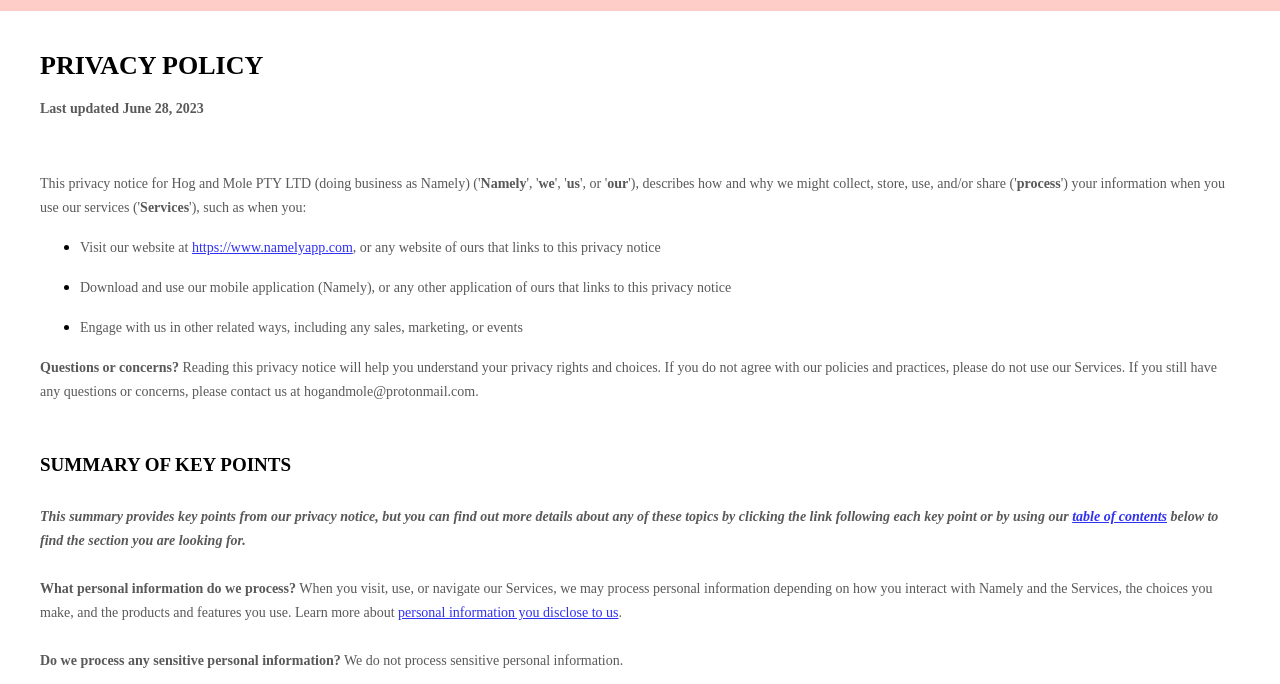
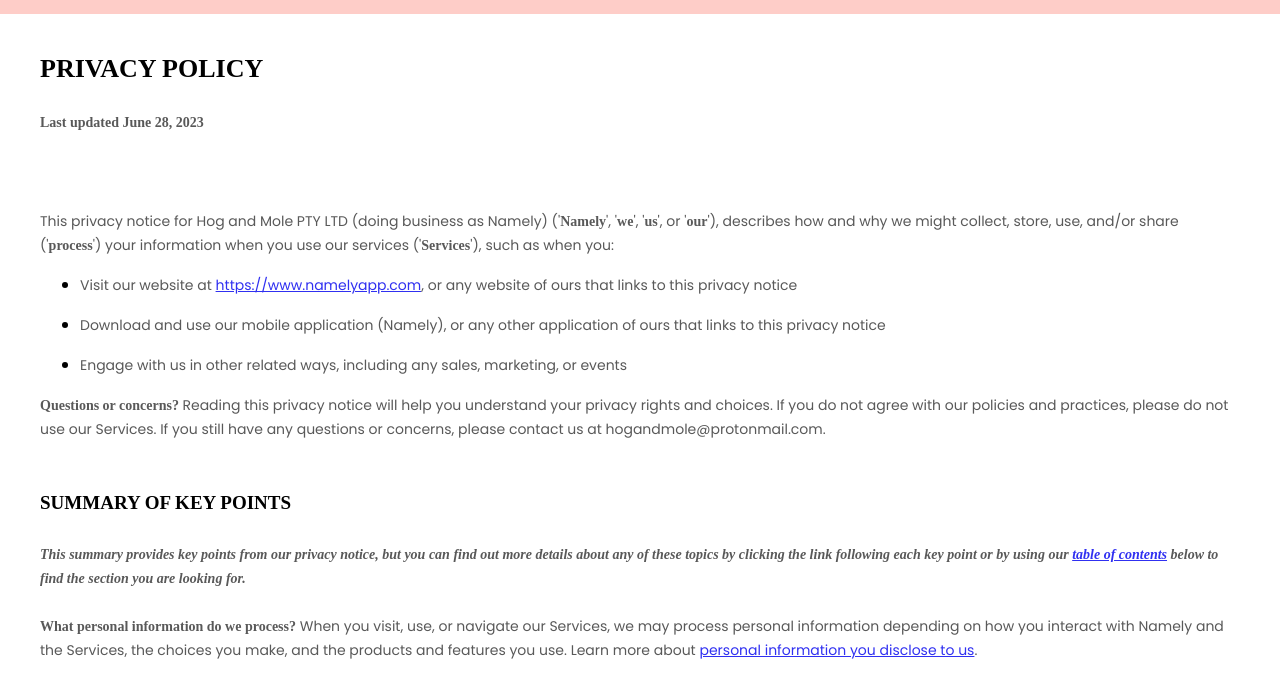
Before and after one commit to gazb23/namely, a plain HTML site: page privacy.html in a window 1280 px wide. Shown: the part 102-786 px from the top of the page. Drawn offline with Linux system fonts and the light colour scheme; a web font is replaced by a local one.

Commit message:
updated fonts

```diff
--- a/privacy.html
+++ b/privacy.html
@@ -11,6 +11,8 @@
         <link rel="icon" type="image/png" sizes="32x32" href="assets/favicon-32x32.png">
         <link rel="icon" type="image/png" sizes="16x16" href="assets/favicon-16x16.png">
         <link rel="manifest" href="assets/site.webmanifest">
+        <!-- Link to 'Poppins' font with specific font weights -->
+    <link rel="stylesheet" href="https://fonts.googleapis.com/css2?family=Poppins:wght@400;600;800&display=swap">
 </head>
 <header class="header">
         <a href="index.html" class="logo">
```
Also changed, not shown: terms.html (+2 -0 lines).
